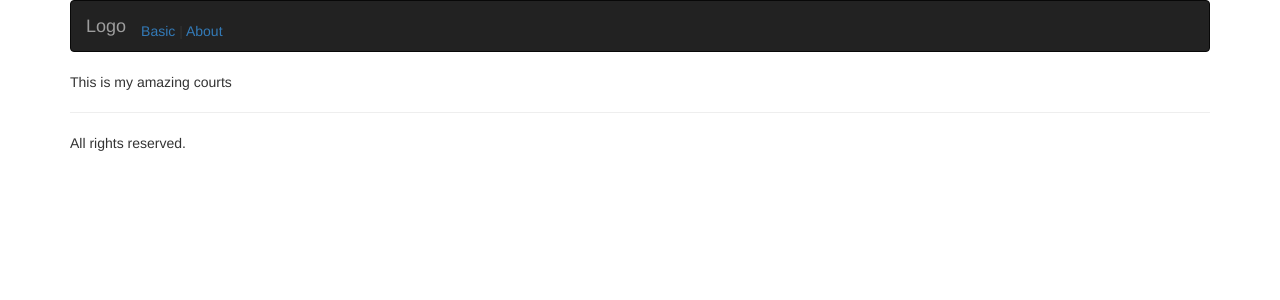
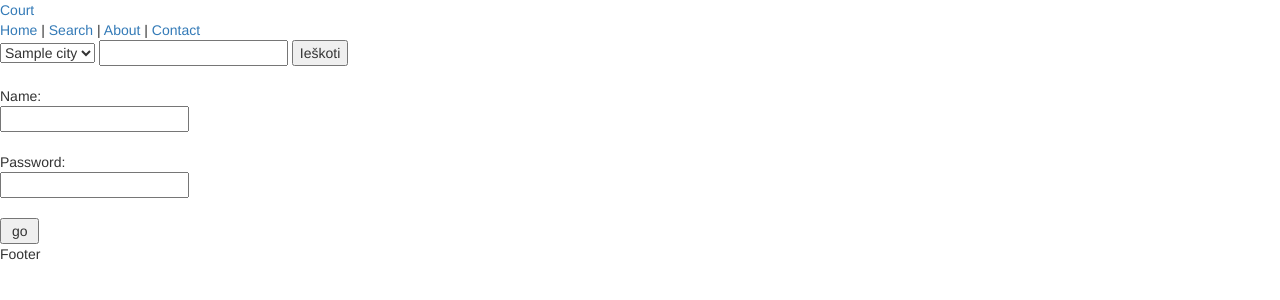
Before and after one commit to mindziukasss/court-base, a PHP site: page /index.php?action=admin in a window 1280 px wide. Shown: the top 300 px of the page. Run offline with PHP 8.4, Linux system fonts and the light colour scheme; tables that the repository leaves empty or names only in its code hold one stand-in row (values such as "Sample post").

Commit message:
Changed the structure and adding classes

```diff
--- /dev/null
+++ b/admin.php
@@ -0,0 +1,37 @@
+<?php
+
+if (isset($_POST['login'])) {
+  if (isset($_POST['name']) && $_POST['name'] == 'admin' && isset($_POST['password']) && $_POST['password'] == 'krepsinis') {
+    $_SESSION['username'] = 'admin';
+  }
+}
+
+if (isset($_SESSION['username'])) {
+
+  $function = (isset($_GET['function'])) ? $_GET['function'] : '';
+  if ($function == 'cities') include('views/cities/cities.php');
+  if ($function == 'courts') include('views/courts/courts.php');
+
+?>
+  <div>
+    <a href="index.php?action=admin&function=courts">Courts</a> |
+    <a href="index.php?action=admin&function=cities">Cities</a> |
+    <a href="logout.php">Logout</a>
+  </div>
+  <?php
+} else {
+  ?>
+  <br />
+  <form action="" method="post">
+    Name:
+    <br />
+    <input type="text" name="name" />
+    <br /><br />
+    Password:
+    <br />
+    <input type="password" name="password" />
+    <br /><br />
+    <input type="submit" name="login" value=" go " />
+  </form>
+  <?php
+}
--- /dev/null
+++ b/classes/courts.php
@@ -0,0 +1,44 @@
+<?php
+class Courts {
+
+  function getCourts() {
+    global $db;
+    $stmt = $db->query('SELECT * FROM courts');
+    return $stmt->fetchAll(PDO::FETCH_ASSOC);
+  }
+
+  function addCourts($addres, $description) {
+    global $db;
+    $stmt = $db->prepare("INSERT INTO courts (addres, description) VALUES (:addres, :description)");
+    $stmt->execute(array(':addres' => $title, ':description' => $description));
+  }
+
+  // function getCourts($id) {
+  //   global $db;
+  //   $stmt = $db->prepare("SELECT * FROM courts where id = :id");
+  //   $stmt->execute(array(':id' => (int)$id));
+  //   return $stmt->fetch(PDO::FETCH_ASSOC);
+  // }
+
+  // function updateCity($id, $title) {
+  //   global $db;
+  //   $stmt = $db->prepare("UPDATE cities set title = :title where id = :id");
+  //   $stmt->execute(array(':title' => $title, ':id' => (int)$id));
+  // }
+
+  // function deleteCity($id) {
+  //   global $db;
+  //   $stmt = $db->prepare("DELETE FROM cities where id = :id");
+  //   $stmt->execute(array(':id' => (int)$id));
+  // }
+  function getNewestCourts() {
+  global $db;
+  $stmt = $db->query('SELECT courts.*, cities.title as city FROM courts
+    JOIN cities ON courts.city_id = cities.id
+    ORDER BY courts.id desc
+    LIMIT 10');
+  return $stmt->fetchAll(PDO::FETCH_ASSOC);
+  }
+}
+
+$class_courts = new Courts();
--- a/content.php
+++ /dev/null
@@ -1,2 +0,0 @@
-<?php
-echo $main_text;
--- a/footer.php
+++ b/footer.php
@@ -1 +1,6 @@
-<hr /><?=$footer_text;?></div></body></html>
+</div>
+<div>
+<p>Footer</p>
+</div>
+</body>
+</html>
--- a/header.php
+++ b/header.php
@@ -1,26 +1,13 @@
+<!DOCTYPE html>
 <html>
 <head>
-<meta http-equiv="content-type" content="text/html;charset=utf-8" />
-<link href="https://maxcdn.bootstrapcdn.com/bootstrap/3.3.5/css/bootstrap.min.css" rel="stylesheet" />
-<script src="https://maxcdn.bootstrapcdn.com/bootstrap/3.3.5/js/bootstrap.min.js"></script>
-<title><?=$title;?></title>
-  <div class="container">
-
+ <meta http-equiv="content-type" content="text/html;charset=utf-8" />
+ <link href="https://maxcdn.bootstrapcdn.com/bootstrap/3.3.5/css/bootstrap.min.css" rel="stylesheet" />
+ <script src="https://maxcdn.bootstrapcdn.com/bootstrap/3.3.5/js/bootstrap.min.js"></script>
+ <title>Court</title>
 </head>
 <body>
-<nav class="navbar navbar-inverse">
-    <div class="container-fluid">
-      <!-- Brand and toggle get grouped for better mobile display -->
-      <div class="container">
-        <div class="row">
-          <div class="navbar-header">
-            <button type="button" class="navbar-toggle collapsed" data-toggle="collapse" data-target="#bs-example-navbar-collapse-1" aria-expanded="false">
-              <span class="sr-only">Toggle navigation</span>
-              <span class="icon-bar"></span>
-              <span class="icon-bar"></span>
-              <span class="icon-bar"></span>
-            </button>
-              <a class="navbar-brand" href="index.php">Logo</a>
-          </div>
-          <div class="collapse navbar-collapse" id="bs-example-navbar-collapse-1">
-          <br />
+<div>
+ <a href="index.php">Court</a>
+</div>
+<div>
--- a/index.php
+++ b/index.php
@@ -1,14 +1,21 @@
 <?php
-$title = 'Lessons PHP';
-$meniu_main = 'Basic';
-$meniu_about = 'About';
-$main_text = 'This is my amazing courts';
-$footer_text = 'All rights reserved.';
-// $about = $_GET['about'];
-// default $about . 'about.php';
+session_start();
+$db = new PDO('mysql:host=localhost;dbname=court;charset=utf8', 'root' , '');
 
-
+include ('classes/cities.php');
+include ('classes/courts.php');
 include('header.php');
 include('menu.php');
-include('content.php');
+include('views/search/search_form.php');
+
+$action = (isset($_GET['action'])) ? $_GET['action'] : '';
+switch ($action) {
+  case 'about': include('views/about.php'); break;
+  case 'court': include('views/courts/courts.php'); break;
+  case 'search': include('views/search/search.php'); break;
+  case 'contact': include('views/contact.php'); break;
+  case 'admin': include('admin.php'); break;
+  default: include('views/home.php'); break;
+}
+
 include('footer.php');
--- a/menu.php
+++ b/menu.php
@@ -1,8 +1,6 @@
-
-<a href="index.php"><?=$meniu_main;?></a> |
-<a href="about.php"><?=$meniu_about;?></a>
-    </div>
-  </div>
- </div>
+<div>
+<a href="index.php">Home</a> |
+<a href="index.php?action=search">Search</a> |
+<a href="index.php?action=about">About</a> |
+<a href="index.php?action=contact">Contact</a>
 </div>
-</nav>
--- a/about.php
+++ b/views/about.php
@@ -1,11 +1,5 @@
-<link href="https://maxcdn.bootstrapcdn.com/bootstrap/3.3.5/css/bootstrap.min.css" rel="stylesheet" />
-<script src="https://maxcdn.bootstrapcdn.com/bootstrap/3.3.5/js/bootstrap.min.js"></script>
 
-
-<div class="container">
 
   <h1>About project</h1>
 
   <p>Contrary to popular belief, Lorem Ipsum is not simply random text. It has roots in a piece of classical Latin literature from 45 BC, making it over 2000 years old. Richard McClintock, a Latin professor at Hampden-Sydney College in Virginia, looked up one of the more obscure Latin words, consectetur, from a Lorem Ipsum passage, and going through the cites of the word in classical literature, discovered the undoubtable source. Lorem Ipsum comes from sections 1.10.32 and 1.10.33 of "de Finibus Bonorum et Malorum" (The Extremes of Good and Evil) by Cicero, written in 45 BC. This book is a treatise on the theory of ethics, very popular during the Renaissance. The first line of Lorem Ipsum, "Lorem ipsum dolor sit amet..", comes from a line in section 1.10.32.</p>
-
-</div>
--- /dev/null
+++ b/views/contact.php
@@ -0,0 +1,2 @@
+<?php
+echo 'This is contact';
--- /dev/null
+++ b/views/search/search_form.php
@@ -0,0 +1,18 @@
+<?php
+$cities = $class_cities->getCities();
+?>
+<div>
+<form action="index.php">
+<input type="hidden" name="action" value="paieska" />
+<select name="city_id">
+<? foreach ($cities as $city): ?>
+<option value="<?=$city['id'];?>"
+<? if (isset($_GET['city_id'])
+&& $_GET['city_id'] == $city['id']) echo ' selected="selected"'; ?>
+><?=$city['title'];?></option>
+<? endforeach; ?>
+</select>
+<input type="text" name="address" />
+<input type="submit" name="search" value="Ieškoti" />
+</form>
+</div>
```
Also changed, not shown: classes/cities.php (added, +37 -0 lines), views/cities/cities.php (added, +44 -0 lines), views/courts/courts.php (added, +44 -0 lines), views/home.php (added, +14 -0 lines), views/search/search.php (added, +15 -0 lines).
